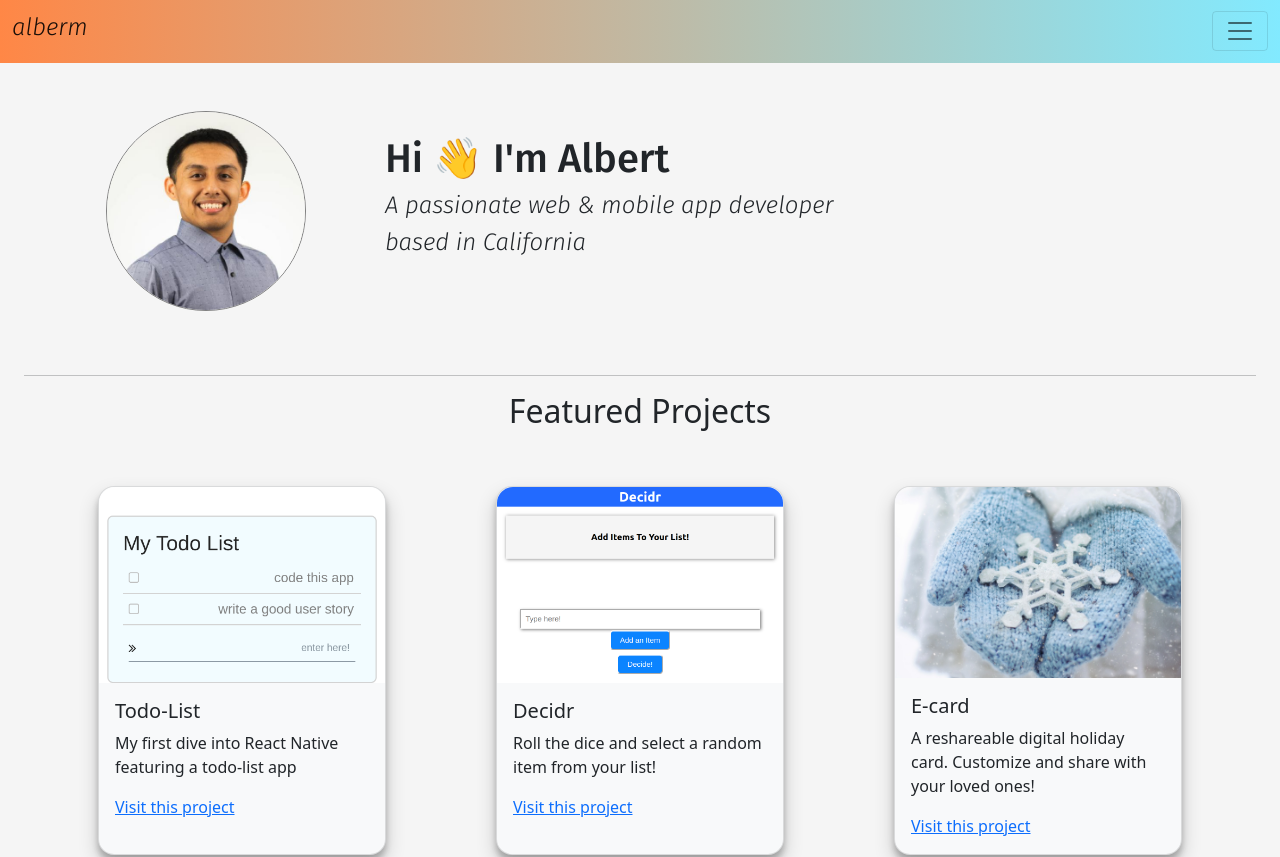
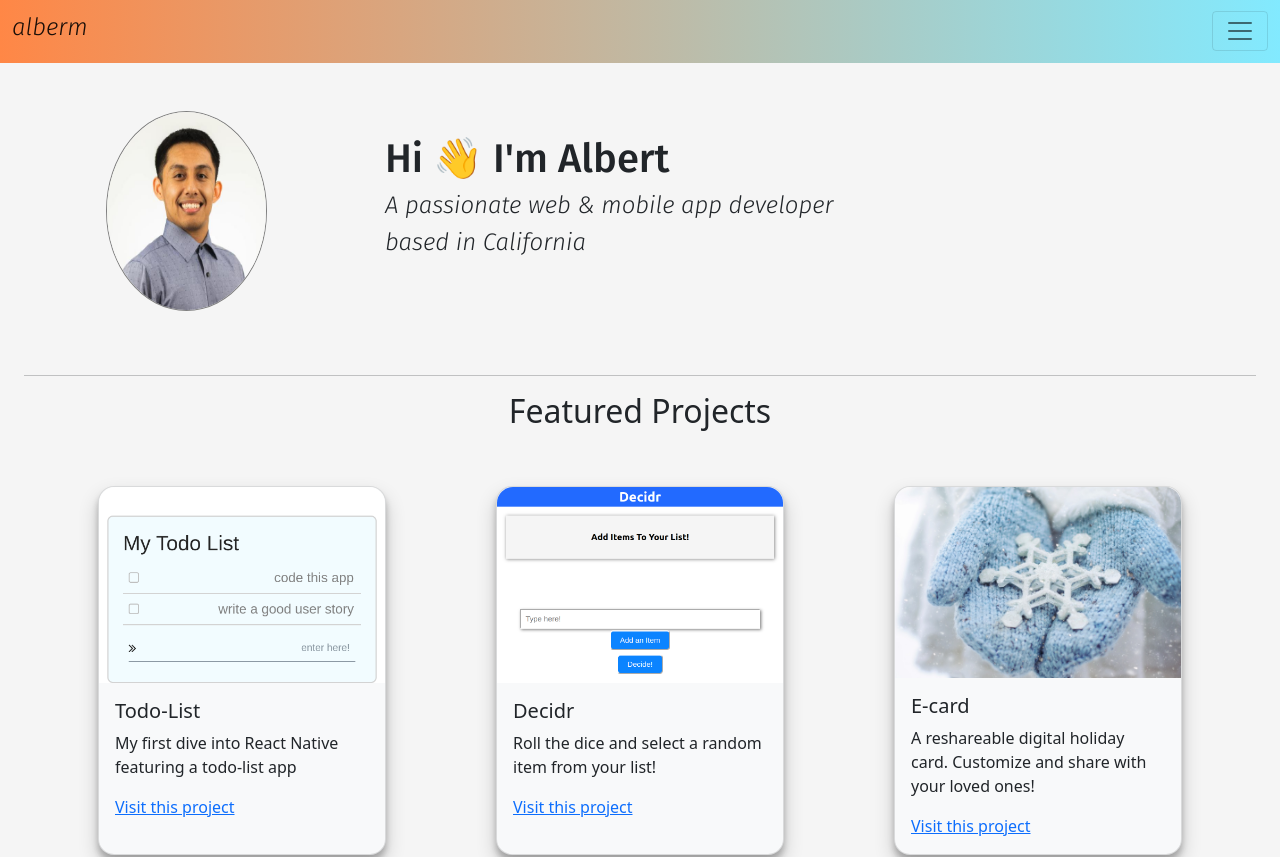
Before and after one commit to alberme/alberme.github.io, a React (Create React App) app: page / in a window 1280 px wide. Shown: the top 857 px of the page. Built offline with nearby package versions, Linux system fonts and the light colour scheme.

Commit message:
chore(package): install and config tailwind

```diff
--- a/package.json
+++ b/package.json
@@ -44,6 +44,9 @@
     ]
   },
   "devDependencies": {
-    "gh-pages": "^3.2.3"
+    "autoprefixer": "^10.4.4",
+    "gh-pages": "^3.2.3",
+    "postcss": "^8.4.12",
+    "tailwindcss": "^3.0.23"
   }
 }
--- /dev/null
+++ b/postcss.config.js
@@ -0,0 +1,6 @@
+module.exports = {
+  plugins: {
+    tailwindcss: {},
+    autoprefixer: {},
+  },
+}
--- a/src/index.css
+++ b/src/index.css
@@ -1,3 +1,7 @@
+@tailwind base;
+@tailwind components;
+@tailwind utilities;
+
 body {
   margin: 0;
   font-family: -apple-system, BlinkMacSystemFont, 'Segoe UI', 'Roboto', 'Oxygen',
--- /dev/null
+++ b/tailwind.config.js
@@ -0,0 +1,9 @@
+module.exports = {
+  content: [
+    "./src/**/*.{js,jsx,ts,tsx}"
+  ],
+  theme: {
+    extend: {},
+  },
+  plugins: [],
+}
```
Also changed, not shown: 1 other file (tests, documents, lock files or other folders).
